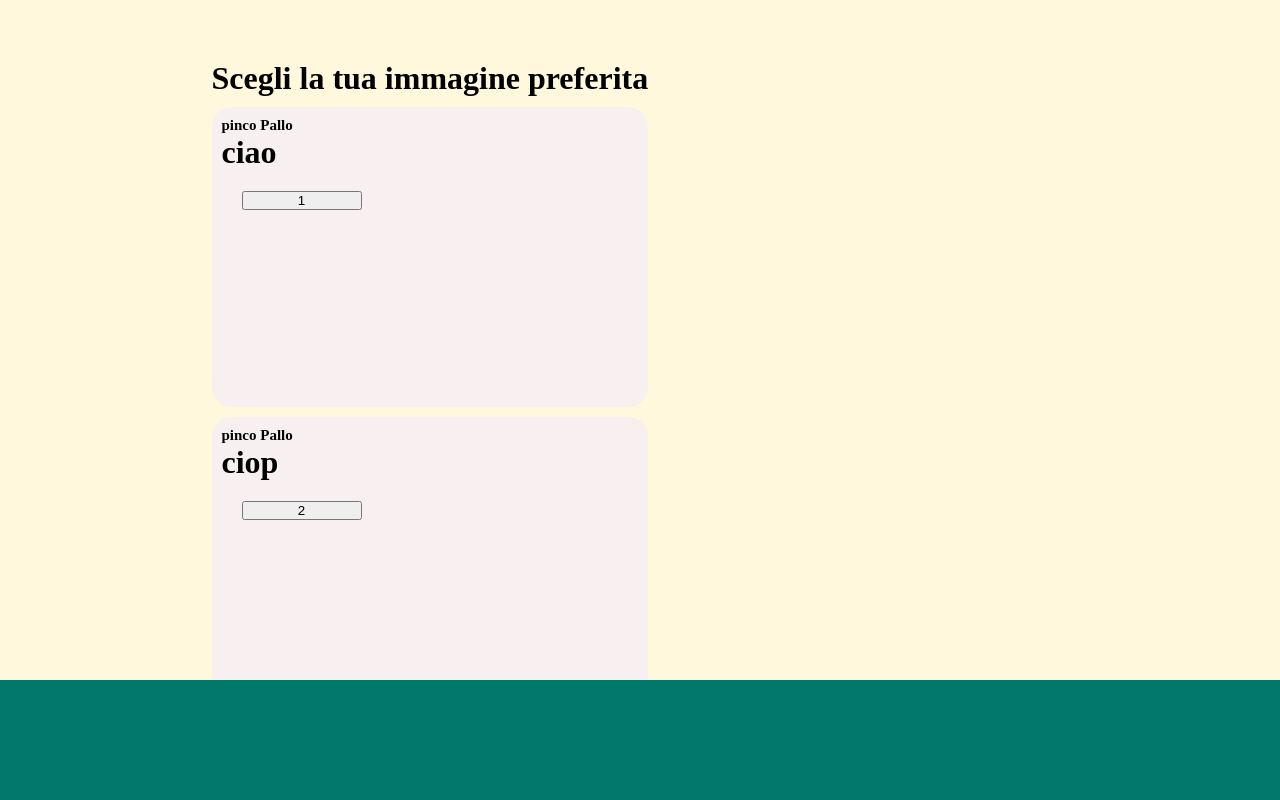
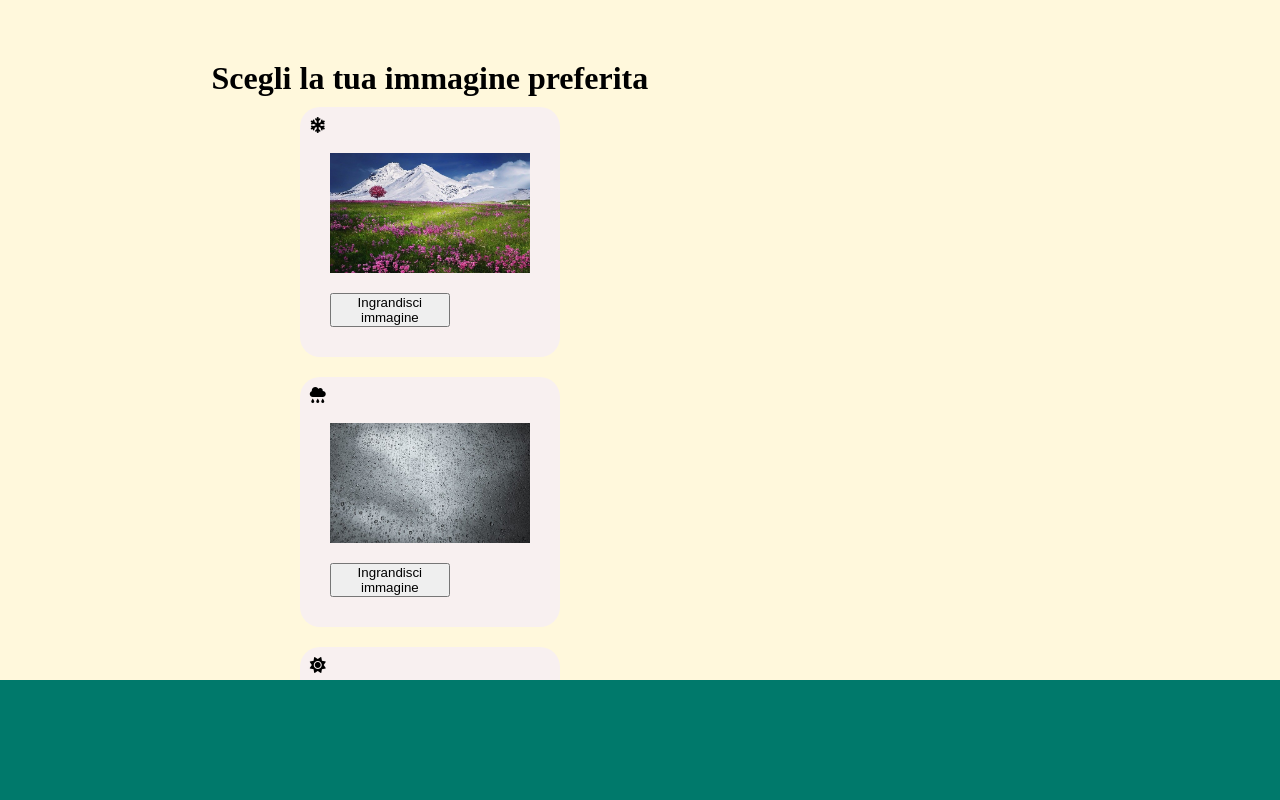
Before and after one commit to Robma1994/Ramen, a plain HTML site: page index.html in a window 1280 px wide. Drawn offline with nearby package versions, Linux system fonts and the light colour scheme.

Commit message:
Seconda bozza completata

```diff
--- a/index.html
+++ b/index.html
@@ -5,6 +5,7 @@
     <meta http-equiv="X-UA-Compatible" content="IE=edge">
     <meta name="viewport" content="width=device-width, initial-scale=1.0">
     <link rel="stylesheet" href="style.css">
+    <link rel="stylesheet" href="https://cdnjs.cloudflare.com/ajax/libs/font-awesome/6.0.0-beta3/css/all.min.css" integrity="sha512-Fo3rlrZj/k7ujTnHg4CGR2D7kSs0v4LLanw2qksYuRlEzO+tcaEPQogQ0KaoGN26/zrn20ImR1DfuLWnOo7aBA==" crossorigin="anonymous" referrerpolicy="no-referrer" />
     <script src="https://cdn.jsdelivr.net/npm/vue"></script>
     <title>Ramen Slider</title>
 </head>
@@ -12,25 +13,29 @@
     <div id="root">
         <div class="container" id="my-bg-linear">
             <main class="my-d-flex my-h-100">
-                <div class="option-left my-d-flex my-justify-center">
-                    <div class="p-t-60">
+                <div class="option-left">
+                    <div class="p-t-60 my-d-flex my-flex-direction my-justify-center my-align-center">
                         <h1>Scegli la tua immagine preferita</h1>
                         <div class="container-card" v-for="(image,index) in images">
-                            <div class="title-card">
-                                <h1 id="f-size-15">pinco Pallo</h1>
+                            <div class="title-card my-d-flex">
+                                <!-- <h1 id="f-size-18">{{images[index].name}}</h1> -->
+                                <i :class="image.icon"></i>
                             </div>
-                            <div class="content-card">
-                                <div>
-                                    <h1>{{images[index]}}</h1>
+                            <div class="content-card p">
+                                <div class="my-w-200 my-h-120">
+
+                                    <img class="img" :src="'img/img' + image.link + '.jpg'" alt="">
+                                    <!-- <h1>{{images[index]}}</h1> -->
                                 </div>
-                                <button @click="chooise(index)" type="button" class="my-w-120 my-margin-20">{{index + 1}}</button>
+                                <button @click="chooise(index)" type="button" class="my-w-120 my-margin-top-20">Ingrandisci immagine</button>
                             </div>
                         </div>
                     </div>
                 </div>
-                <div class="results-right">
-                    <div :class="off" class="my-w-120 my-h-120">
-                        <h1>{{images[count]}}</h1>
+                <div class="results-right my-d-flex my-justify-center my-align-center">
+                    <div :class="off" class="my-h-300 my-h-300 my-bg-color-footer">
+                        <img class="img" :src="'img/img' + images[count].link + '.jpg'" alt="">
+                        <!-- <h1>{{images[count]}}</h1> -->
                     </div>
                 </div>
             </main>
--- a/main.js
+++ b/main.js
@@ -1,9 +1,26 @@
 const app = new Vue({
     el: '#root',
     data: {
-        images: ['ciao','ciop','flip','ciao','ciop','flip','ciao','ciop','flip',],
+        images: [
+            {
+                link: '_mountains',
+                name: 'Neve',
+                icon: 'fas fa-snowflake'
+            },
+            {
+                link: '_rain',
+                name: 'Pioggia',
+                icon: 'fas fa-cloud-rain'
+            },
+            {
+                link: '_sun',
+                name: 'Sole',
+                icon: 'fas fa-sun'
+            },
+        ],
         count: 0,
-        off: 'none'
+        off: 'none',
+        on:'block',
     },
     methods: {
         chooise(index){
--- a/style.css
+++ b/style.css
@@ -24,6 +24,7 @@ footer {
     align-items: center;
 }
 /*DISPLAY*/
+
 .none {
     display: none;
 }
@@ -35,6 +36,12 @@ footer {
 .my-w-120 {
     width: 120px;
 }
+.my-w-200 {
+    width: 200px;
+}
+.my-w-300 {
+    width: 300px;
+}
 /* HEIGHT */
 .my-h-120 {
     height: 120px;
@@ -42,7 +49,9 @@ footer {
 .my-h-100 {
     height: 100%;
 }
-
+.my-h-300{
+    height: 300px;
+}
 .option-left {
     width: 1800px;
     height: 100%;
@@ -50,15 +59,18 @@ footer {
 }
 .results-right {
     width: calc(100% - 400px);
-
+    height: 100%;
 }
 /*MARGIN*/
-.my-margin-20 {
-    margin: 20px;
+.my-margin-top-20 {
+    margin-top: 20px;
 }
 /* PADDING */
 .p-t-60 {
     padding-top: 60px;
+}
+.p {
+    padding: 20px 20px 20px 20px;
 }
 /*BACKGROUND*/
 #my-bg-linear {
@@ -71,13 +83,17 @@ footer {
 /*CARD*/
 .container-card {
     margin: 10px 0 10px 0;
-    height: 300px;
     background-color: rgb(248, 240, 240);
     border-radius: 20px;
     padding: 10px;
 }
+img {
+    width: 100%;
+    height: 100%;
+}
+/*FONT SIZE*/
+#f-size-18 {
+    font-size: 18px;
+}
 
-/*FONT SIZE*/
-#f-size-15 {
-    font-size: 15px;
-}
+/* MEDIA QUERY */
```
Also changed, not shown: img/img_mountains.jpg (added), img/img_rain.jpg (added), img/img_sun.jpg (added).
